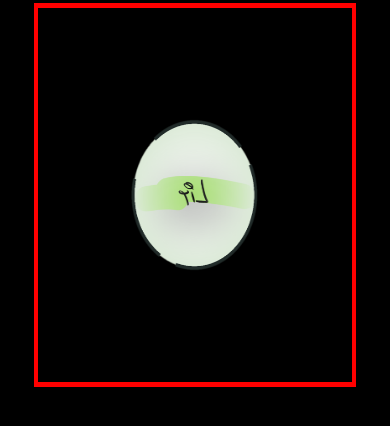
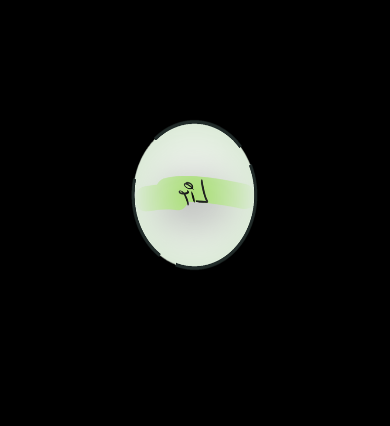
Before and after one commit to LIT-web/LIT-web.github.io, a plain HTML site: page index.html in a window 390 px wide. Drawn offline with Linux system fonts and the light colour scheme.

Commit message:
Add files via upload

```diff
--- a/css.stlyles.css
+++ b/css.stlyles.css
@@ -35,7 +35,7 @@ html{background: black;}
     padding: 0 0;
     margin: 0;
        /* bottom: 25%; */
-    outline:5px solid red;
+    /* outline:5px solid red; */
 
   }
   @keyframes logo {
```
